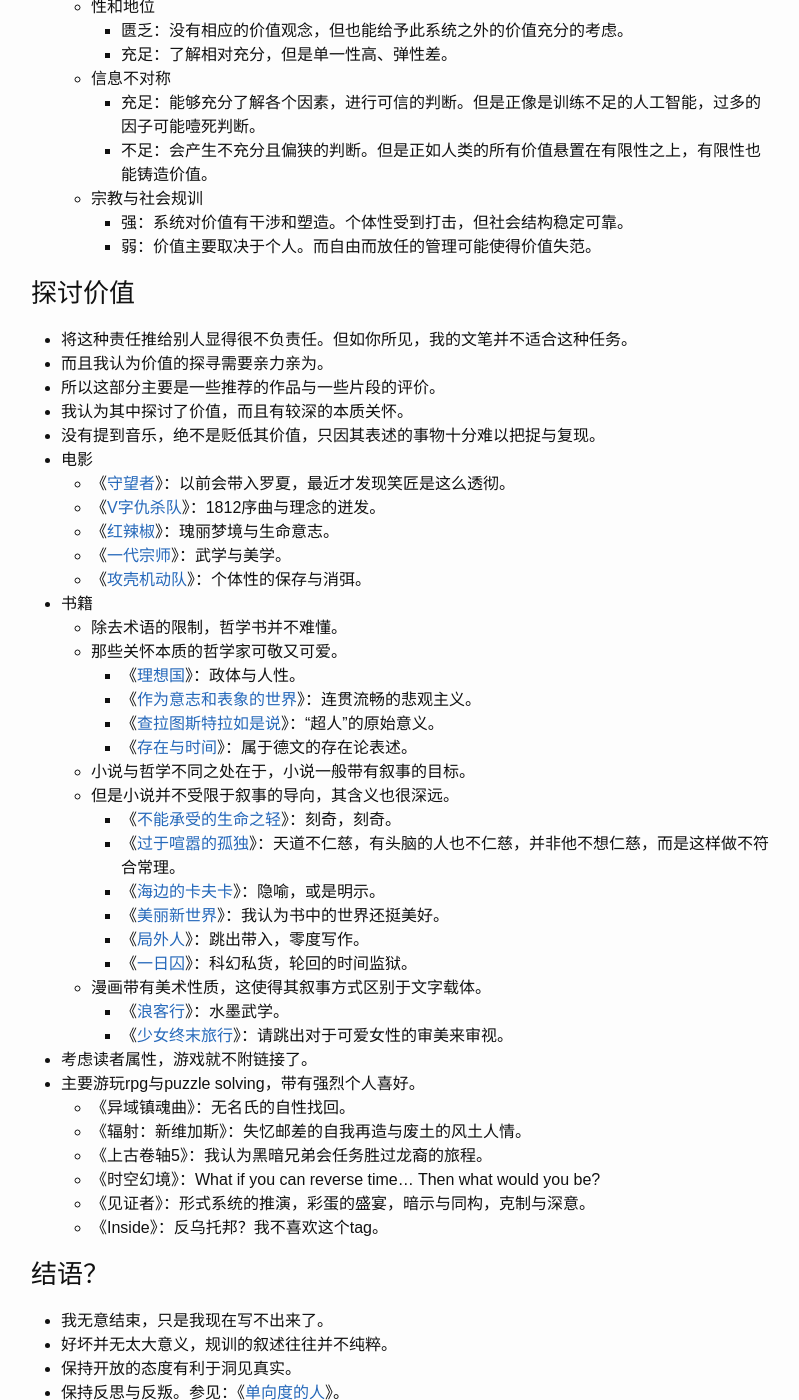
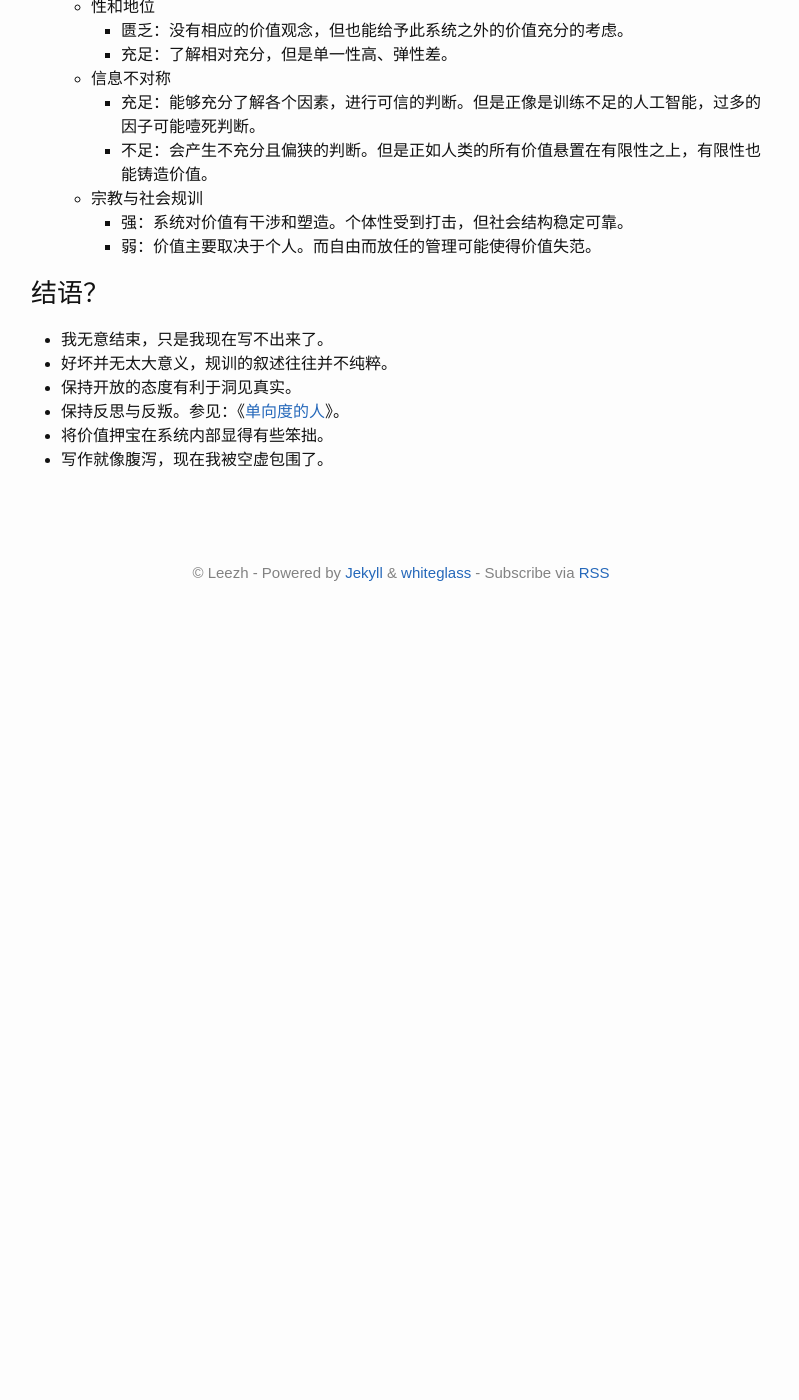
Before and after one commit to Leezh76/leezh76.github.io, a Jekyll site: the page built from _posts/2018-07-09-value-mannual.md, in a window 1280 px wide and 1400 px high, scrolled down 4075 px. Shown: the whole window, without its empty margins (239-1038 px from the left). Built offline with Jekyll 4.4.1, drawn with Linux system fonts in a browser that asks for light colours; our own code applies the rules of GitHub Pages for plain Markdown files; after the commit the page ends 4705 px from its top, so only the background shows below that.

Commit message:
delete something

```diff
--- a/_posts/2018-07-09-value-mannual.md
+++ b/_posts/2018-07-09-value-mannual.md
@@ -150,46 +150,6 @@
     - 强：系统对价值有干涉和塑造。个体性受到打击，但社会结构稳定可靠。
     - 弱：价值主要取决于个人。而自由而放任的管理可能使得价值失范。
 
-### 探讨价值
-
-- 将这种责任推给别人显得很不负责任。但如你所见，我的文笔并不适合这种任务。
-- 而且我认为价值的探寻需要亲力亲为。
-- 所以这部分主要是一些推荐的作品与一些片段的评价。
-- 我认为其中探讨了价值，而且有较深的本质关怀。
-- 没有提到音乐，绝不是贬低其价值，只因其表述的事物十分难以把捉与复现。
-- 电影
-  - 《[守望者](https://movie.douban.com/subject/1972698/)》：以前会带入罗夏，最近才发现笑匠是这么透彻。
-  - 《[V字仇杀队](https://movie.douban.com/subject/1309046/)》：1812序曲与理念的迸发。
-  - 《[红辣椒](https://movie.douban.com/subject/1865703/)》：瑰丽梦境与生命意志。
-  - 《[一代宗师](https://movie.douban.com/subject/3821067/)》：武学与美学。
-  - 《[攻壳机动队](https://movie.douban.com/subject/1291936/)》：个体性的保存与消弭。
-- 书籍
-  - 除去术语的限制，哲学书并不难懂。
-  - 那些关怀本质的哲学家可敬又可爱。
-    - 《[理想国](https://book.douban.com/subject/1004821/)》：政体与人性。
-    - 《[作为意志和表象的世界](https://book.douban.com/subject/1004699/)》：连贯流畅的悲观主义。
-    - 《[查拉图斯特拉如是说](https://book.douban.com/subject/1012032/)》：“超人”的原始意义。
-    - 《[存在与时间](https://book.douban.com/subject/1783111/)》：属于德文的存在论表述。
-  - 小说与哲学不同之处在于，小说一般带有叙事的目标。
-  - 但是小说并不受限于叙事的导向，其含义也很深远。
-    - 《[不能承受的生命之轻](https://book.douban.com/subject/1017143/)》：刻奇，刻奇。
-    - 《[过于喧嚣的孤独](https://book.douban.com/subject/6781794/)》：天道不仁慈，有头脑的人也不仁慈，并非他不想仁慈，而是这样做不符合常理。
-    - 《[海边的卡夫卡](https://book.douban.com/subject/1059419/)》：隐喻，或是明示。
-    - 《[美丽新世界](https://book.douban.com/subject/1321789/)》：我认为书中的世界还挺美好。
-    - 《[局外人](https://book.douban.com/subject/4908885/)》：跳出带入，零度写作。
-    - 《[一日囚](https://tieba.baidu.com/p/537944283)》：科幻私货，轮回的时间监狱。
-  - 漫画带有美术性质，这使得其叙事方式区别于文字载体。
-    - 《[浪客行](https://book.douban.com/subject/2065597/)》：水墨武学。
-    - 《[少女终末旅行](https://book.douban.com/subject/26272656/)》：请跳出对于可爱女性的审美来审视。
-- 考虑读者属性，游戏就不附链接了。
-- 主要游玩rpg与puzzle solving，带有强烈个人喜好。
-  - 《异域镇魂曲》：无名氏的自性找回。
-  - 《辐射：新维加斯》：失忆邮差的自我再造与废土的风土人情。
-  - 《上古卷轴5》：我认为黑暗兄弟会任务胜过龙裔的旅程。
-  - 《时空幻境》：What if you can reverse time... Then what would you be?
-  - 《见证者》：形式系统的推演，彩蛋的盛宴，暗示与同构，克制与深意。
-  - 《Inside》：反乌托邦？我不喜欢这个tag。
-
 ### 结语？
 
 - 我无意结束，只是我现在写不出来了。
```
Also changed, not shown: 2 other files.
